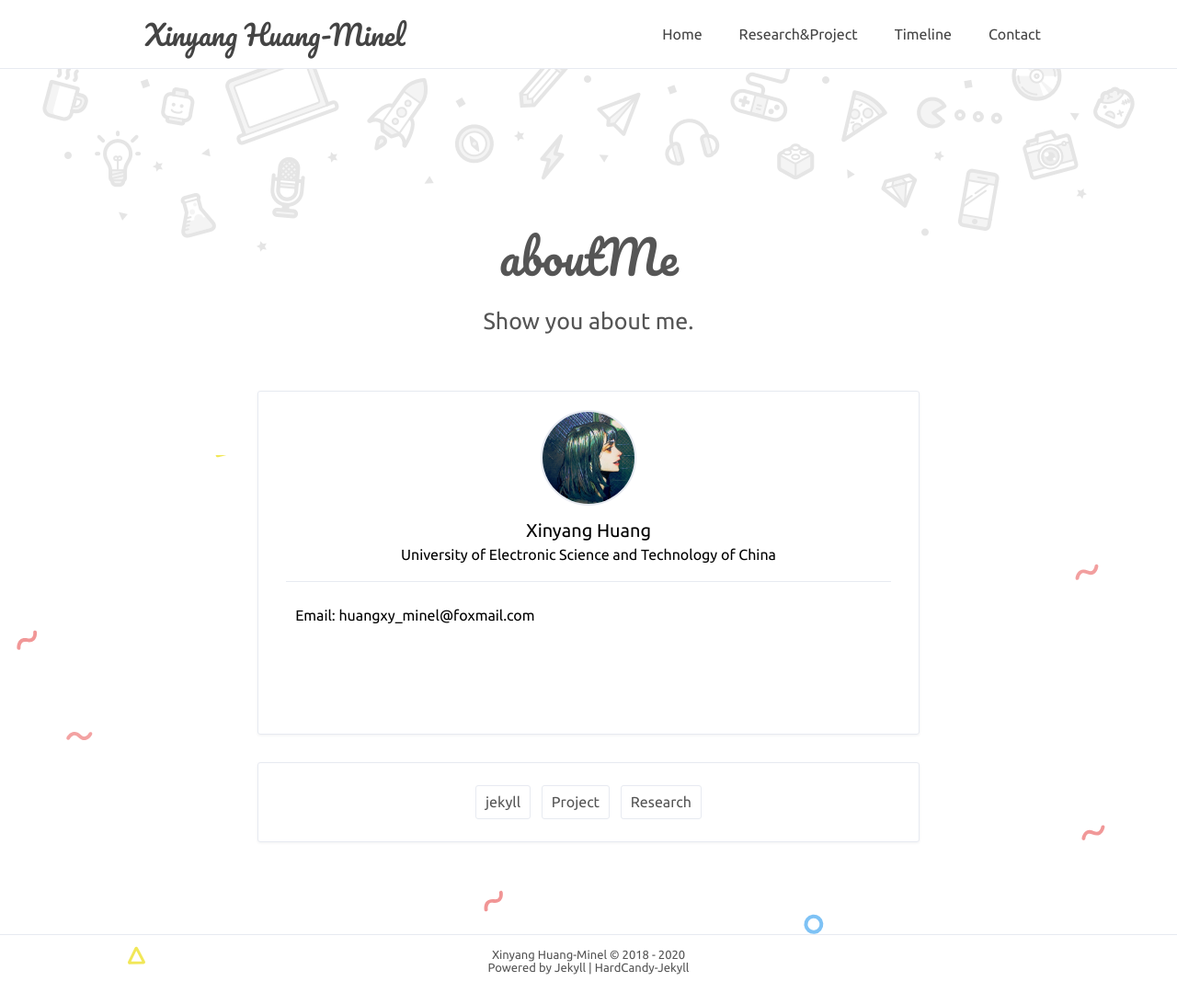
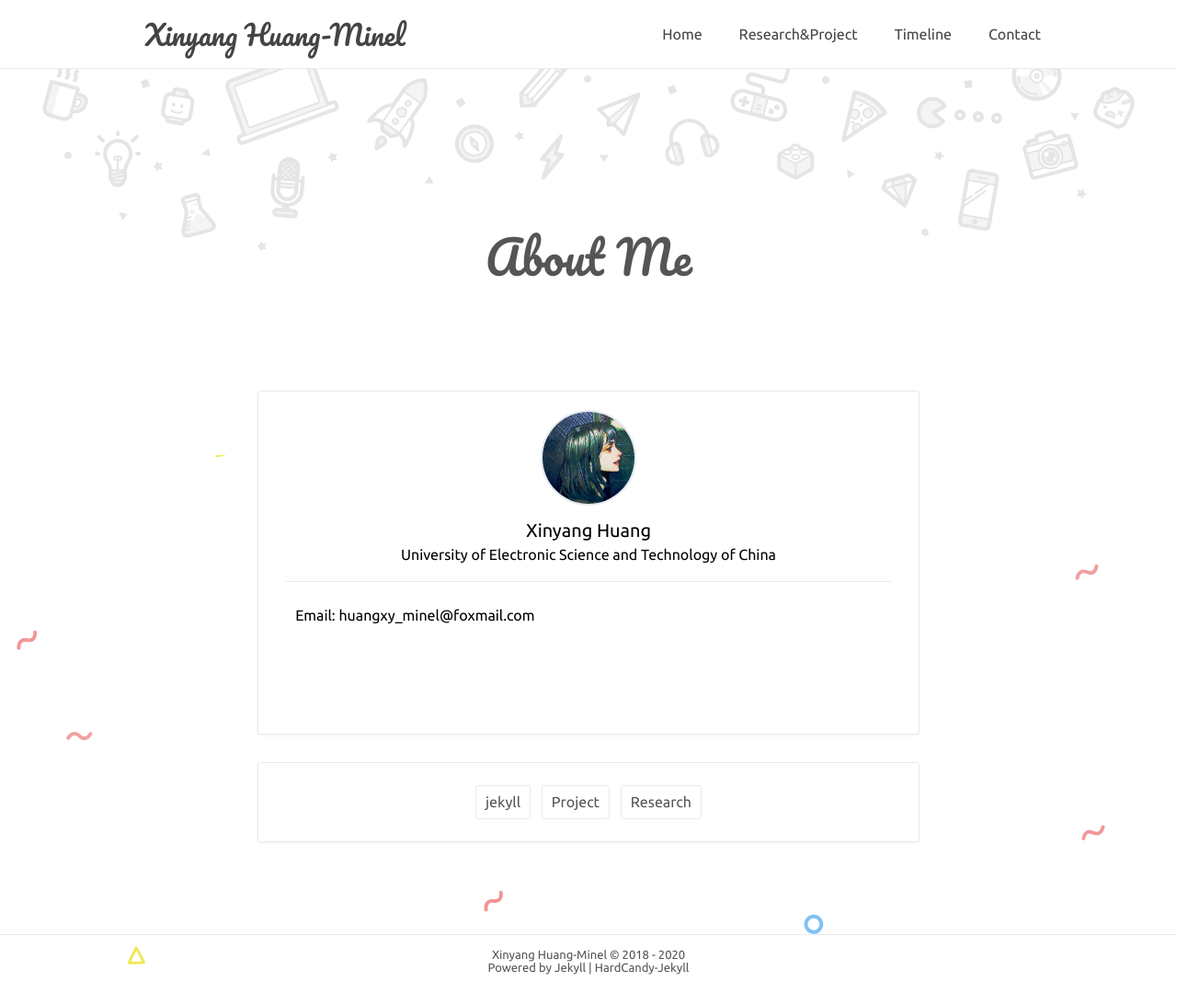
Before and after one commit to Huangxy-Minel/Huangxy-Minel.github.io, a Jekyll site: the page built from about.html, in a window 1280 px wide. Shown: the whole page at 92% size. Built offline with Jekyll 4.4.1, drawn with Linux system fonts in a browser that asks for light colours; comment, search, counter and statistics services are not loaded.

Commit message:
blogv4.6

```diff
--- a/_config.yml
+++ b/_config.yml
@@ -27,8 +27,8 @@
 SNS-icon: #['Facebook', 'weibo', 'qq', 'github', 'Dribbble', 'Twitter', 'instagram', 'weixin', 'Codepen']
   mail: 'huangxy_minel@foxmail.com'
 #  weixin: '' # 你的微信二维码存放的地址
-  qq: '' # 你的qq二维码存放的地址 or http://wpa.qq.com/msgrd?v=3&uin='你的QQ号'&site=qq&menu=yes
-  github: ''
+  qq: '../assets/qq.jpg' # 你的qq二维码存放的地址 or http://wpa.qq.com/msgrd?v=3&uin='你的QQ号'&site=qq&menu=yes
+  github: 'https://github.com/Huangxy-Minel'
  # Codepen: ''
  # weibo: ''
  # instagram: ''
--- a/about.html
+++ b/about.html
@@ -1,8 +1,8 @@
 ---
 layout: default
-title: 关于我
-page-title: aboutMe
-home-title: Show you about me.
+title: About Me
+page-title: About Me
+home-title:
 description:
 ---
 
```
Also changed, not shown: assets/profile.jpeg, assets/profile_test.jpeg (added), assets/qq.jpg (added).
